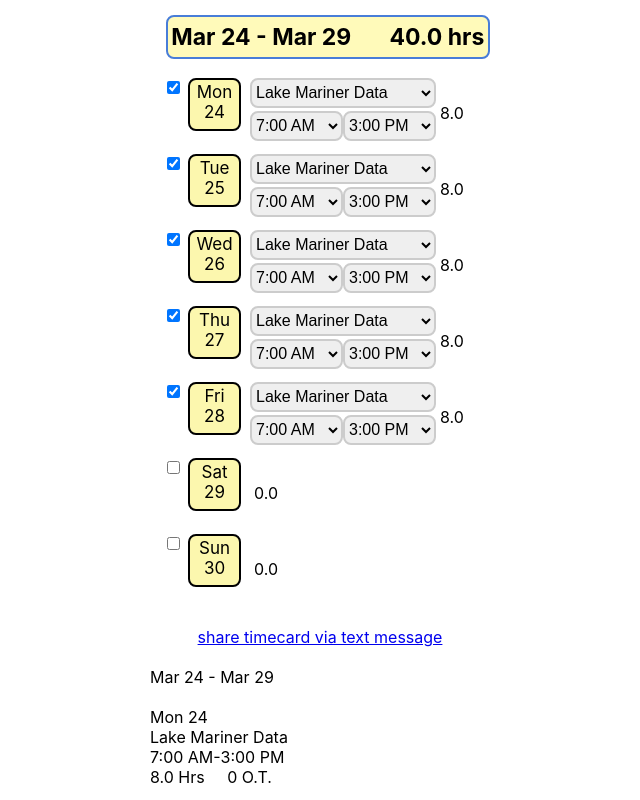
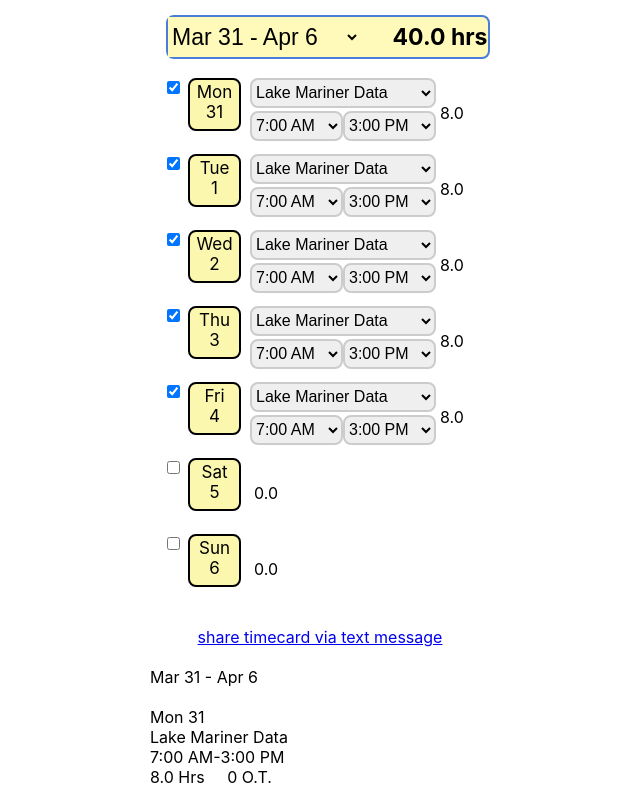
Before and after one commit to bradronto/bradronto.github.io, a React (Create React App) app in the folder timekeep/: page / in a window 1280 px wide. Shown: the top 800 px of the page, without its empty margins (320-960 px from the left). Built offline with nearby package versions, Linux system fonts and the light colour scheme.

Commit message:
and another..

```diff
--- a/timekeep/src/components/a.js
+++ b/timekeep/src/components/a.js
@@ -1,10 +1,10 @@
 import React, { useState } from "react";
 import "./styles/cool.css"
 
-const SelectWithNewItem = ({myArray}) => {
-  const myArray1 = ["Lake Mariner", "Option 2", "Option 3"];
+const SelectWithNewItem = ({jobsArray}) => {
+ // const myArray1 = ["Lake Mariner", "Option 2", "Option 3"];
   //const [options, setOptions] = useState(["Option 1", "Option 2", "Option 3"]); // Initial options
-  const [options, setOptions] = useState(myArray); // Initial options
+  const [options, setOptions] = useState(jobsArray); // Initial options
   const [selectedOption, setSelectedOption] = useState(""); // State for selected option
   const [showInputPopup, setShowInputPopup] = useState(false); // State for pop-up visibility
   const [newOption, setNewOption] = useState(""); // State for new option input
@@ -25,6 +25,7 @@ const SelectWithNewItem = ({myArray}) => {
       //console.log("Input Value:", inputValue); // Log the input value (optional)
       if (newOption.trim() && !options.includes(newOption)) {
         setOptions([...options, newOption]); // Add the new item to the options list
+        //setJobsArray(options);
         setSelectedOption(newOption); // Set the new item as the selected option
       }
       setNewOption(""); // Clear the input field
--- a/timekeep/src/components/current-week.js
+++ b/timekeep/src/components/current-week.js
@@ -1,6 +1,6 @@
-const getDatesOfCurrentWeek = () => {
+const getDatesOfCurrentWeek = (whichWeek) => {
   const today = new Date();
-  const firstDayOfWeek = new Date(today.setDate(today.getDate() - today.getDay()-6));
+  const firstDayOfWeek = new Date(today.setDate(today.getDate() - today.getDay()+whichWeek));
   const weekDates = [];
 
   for (let i = 0; i < 7; i++) {
--- a/timekeep/src/components/date-header.js
+++ b/timekeep/src/components/date-header.js
@@ -1,7 +1,7 @@
-const getMonth = () => {
+const getMonth = (whichWeek) => {
     const today = new Date();
-    const firstDayOfWeek = new Date(today.setDate(today.getDate() - today.getDay()-6));
-    const lastDayOfWeek = new Date(today.setDate(today.getDate() - today.getDay()+6));
+    const firstDayOfWeek = new Date(today.setDate(today.getDate() - today.getDay()+whichWeek));
+    const lastDayOfWeek = new Date(today.setDate(today.getDate() - today.getDay()+7));
 
     return(
       firstDayOfWeek.toLocaleDateString("en-us",{month: "short" }  )+" "+
--- a/timekeep/src/components/styles/cool.css
+++ b/timekeep/src/components/styles/cool.css
@@ -30,14 +30,27 @@
     outline: none;
     transition: border-color 0.3s ease, box-shadow 3.0s ease;
   }
+  .cool-header-select {
+    height: 40px;
+    margin-left: 0px;
+    background-color: rgb(255, 250, 186);
+    width: 60%;
+    padding: 0px;
+    border: none;
+   /* border: 2px solid #487dd8;*/
+   /* border-radius: 8px;*/
+    font-size: 23px;
+    outline: none;
+    transition: border-color 0.3s ease, box-shadow 3.0s ease;
+  }
 
 
   /* Input Field */
 
   .cool-pop-up {
-    height: 40px;
+    height: 28px;
     color: black;
-    width: 100%;
+    width: 96%;
     padding: auto;
     border: 2px solid #ccc;
     border-radius: 8px;
--- a/timekeep/src/components/work-hours.js
+++ b/timekeep/src/components/work-hours.js
@@ -7,11 +7,16 @@ import getMonth from "./date-header";
 import getDatesOfCurrentWeek from "./current-week";
 
 const WorkHoursTracker = () => {
-  const daysOfWeek = getDatesOfCurrentWeek();
+
+  const [changeWeek, setChangeWeek] = useState(1);
+  const daysOfWeek = getDatesOfCurrentWeek(changeWeek);
 
   const [workHours, setWorkHours] = useState(
     daysOfWeek.map((item,index) => ({ start: "7:00 AM", end: index<5 ? "3:00 PM":"7:00 AM", job: "Lake Mariner Data", isChecked: index < 5 ?true:false }))
   );
+
+
+
 
   const handleChange = (index, type, value) => {
     const updatedWorkHours = [...workHours];
@@ -66,7 +71,7 @@ const WorkHoursTracker = () => {
 
   const timeOptions = generateTimeOptions();
 
-  const optionsArray = ["Lake Mariner Data", "Linde Niag Falls"];
+  const [jobsArray,setJobsArray] = useState(["Lake Mariner Data", "Linde Niag Falls"]);
 
   const textRef = useRef();
   const [rawText, setRawText] = useState("wtf");
@@ -83,9 +88,38 @@ const WorkHoursTracker = () => {
 
 const [reg,ot] = weekTotal();
 
+const handleWeekChange = (chosenWeek) => {
+
+  chosenWeek==="last week" ? setChangeWeek(-6): setChangeWeek(1);
+
+
+
+};
+
+
   return (
   <div className="input-container" >
-    <h1 style={{  display:"flex", justifyContent:"center", alignItems: "center"}} className="cool-header"> {getMonth()} &nbsp; &nbsp;&nbsp;&nbsp; {totalWeeklyHours.toFixed(1)} hrs</h1>
+    <h1 style={{  display:"flex", justifyContent:"center", alignItems: "center"}} className="cool-header">
+
+      <select className="cool-header-select"
+              onChange={(e) => handleWeekChange(e.target.value)}
+
+      >
+        <option value="this week">
+        {getMonth(1)}
+
+        </option>
+        <option value="last week">
+          {getMonth(-6)}
+        </option>
+
+      </select>
+
+
+      &nbsp; &nbsp;&nbsp;&nbsp; {totalWeeklyHours.toFixed(1)} hrs</h1>
+
+
+
      {daysOfWeek.map((day, index) => (
        <table key={index} style={{ marginLeft: "10px" }}>
          <tr><td style={{
@@ -108,7 +142,7 @@ const [reg,ot] = weekTotal();
       {workHours[index].isChecked ? (
         <>
 
-          <SelectWithNewItem  myArray={optionsArray} />
+          <SelectWithNewItem  jobsArray={jobsArray} />
        <select  className="cool-time-select"// style={{ marginRight: "0px" }}
         defaultValue={timeOptions['14']}
         onChange={(e) => handleChange(index, "start", e.target.value)}
@@ -181,7 +215,7 @@ const [reg,ot] = weekTotal();
         </a>
      <div  className="blue" ref={textRef} >
 
-    <br /> {getMonth()}
+    <br /> {getMonth(changeWeek)}
     <br></br><br></br>
     {daysOfWeek.map((day, index) => (
     <div  className="blue" key={index}  >
```
